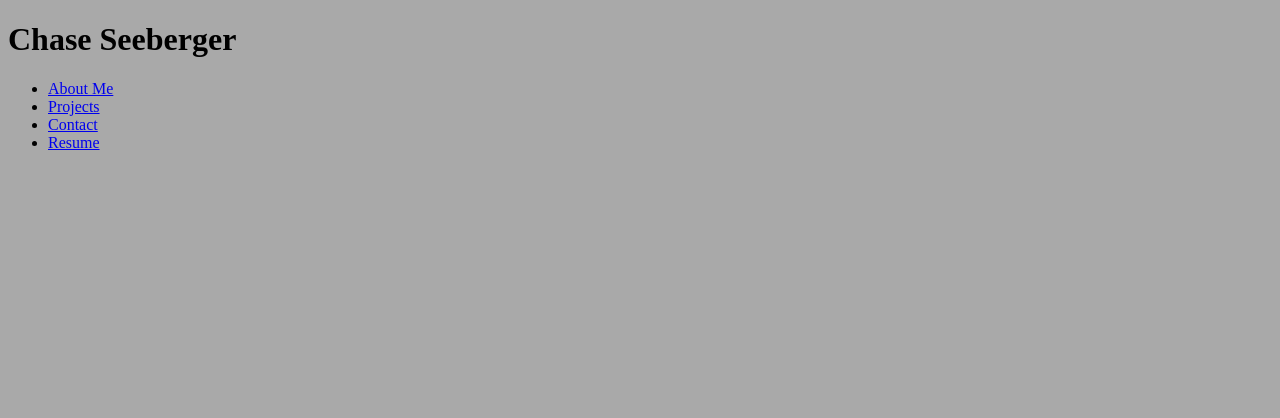
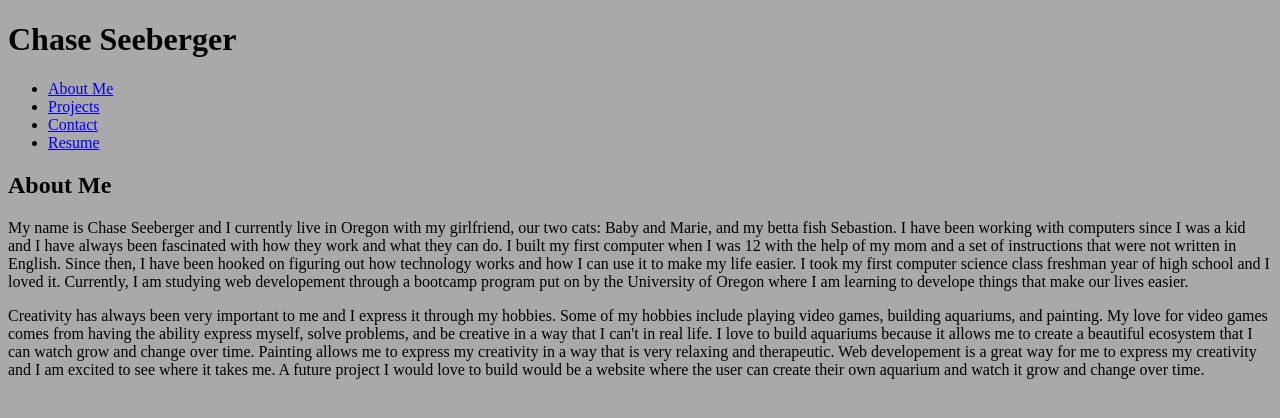
Before and after one commit to ChaseLee21/Portfolio, a React (Vite) app: page / in a window 1280 px wide. Shown: the top 418 px of the page. Built offline with nearby package versions, Linux system fonts and the light colour scheme.

Commit message:
adding content to About Me component

```diff
--- a/src/components/AboutMe.jsx
+++ b/src/components/AboutMe.jsx
@@ -1,6 +1,24 @@
 function AboutMe() {
     return (
         <section className="AboutMe">
+            <h2>About Me</h2>
+            <p>
+                My name is Chase Seeberger and I currently live in Oregon with my girlfriend, our two cats: Baby and Marie, and my betta fish Sebastion.
+                I have been working with computers since I was a kid and I have always been fascinated with how they work and what they can do.
+                I built my first computer when I was 12 with the help of my mom and a set of instructions that were not written in English.
+                Since then, I have been hooked on figuring out how technology works and how I can use it to make my life easier.
+                I took my first computer science class freshman year of high school and I loved it.
+                Currently, I am studying web developement through a bootcamp program put on by the University of Oregon where I am learning to develope things that make our lives easier.
+            </p>
+            <p>
+                Creativity has always been very important to me and I express it through my hobbies.
+                Some of my hobbies include playing video games, building aquariums, and painting.
+                My love for video games comes from having the ability express myself, solve problems, and be creative in a way that I can't in real life.
+                I love to build aquariums because it allows me to create a beautiful ecosystem that I can watch grow and change over time.
+                Painting allows me to express my creativity in a way that is very relaxing and therapeutic.
+                Web developement is a great way for me to express my creativity and I am excited to see where it takes me.
+                A future project I would love to build would be a website where the user can create their own aquarium and watch it grow and change over time.
+            </p>
         </section>
     );
   }
```
